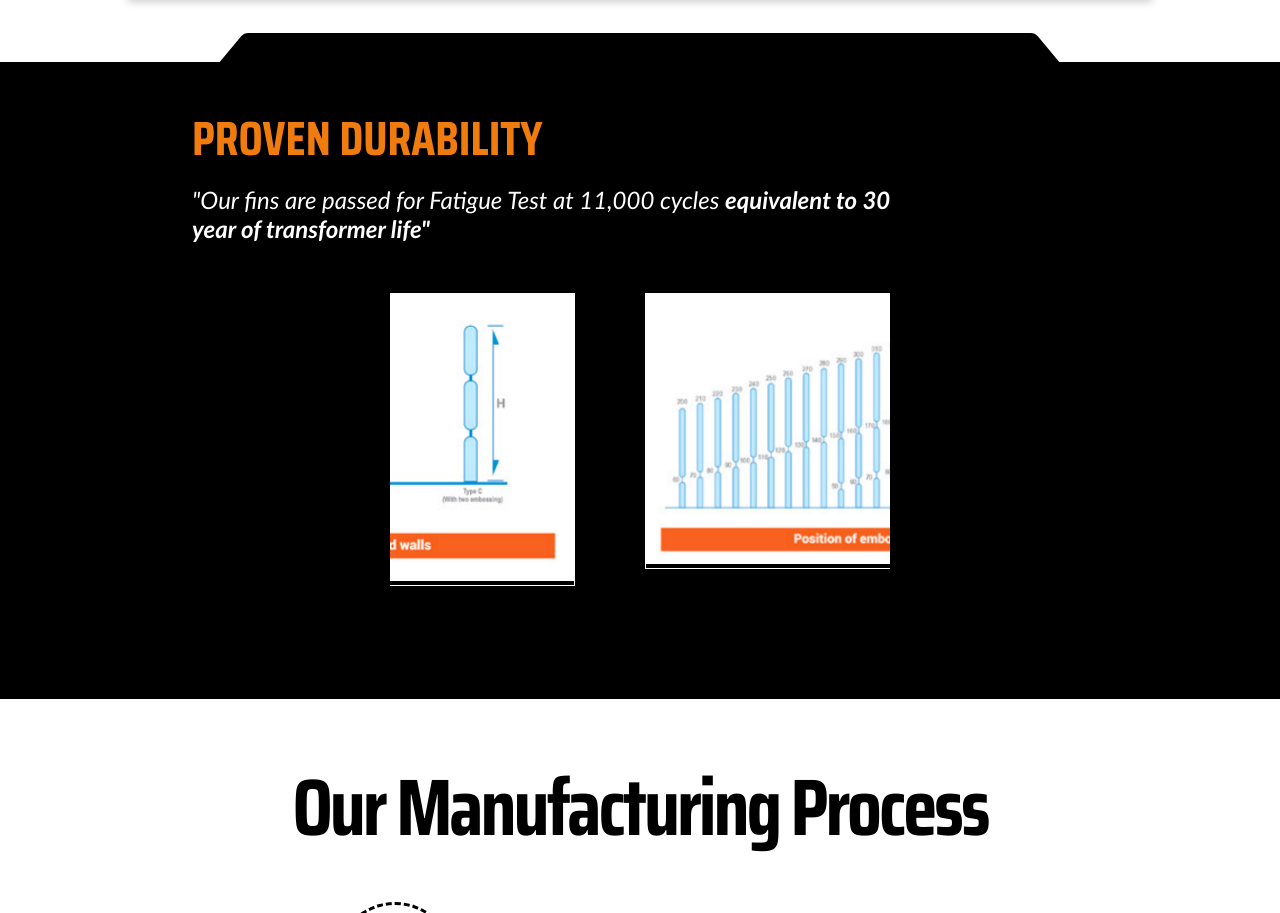
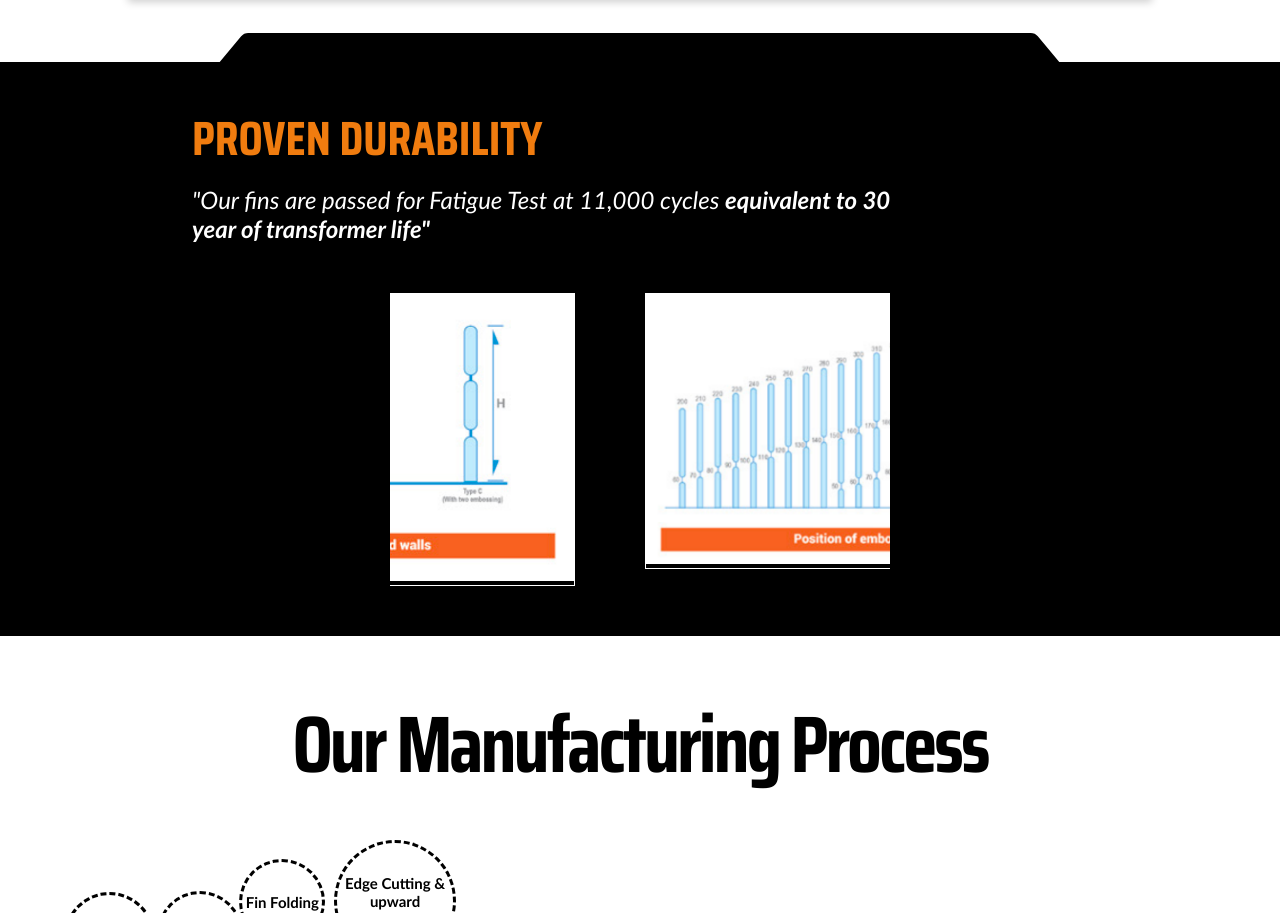
Before and after one commit to naveenbishwas/Tashe-new, a Next.js app: page /product/coruggated in a window 1280 px wide. Shown: the part 1784-2697 px from the top of the page. Built offline with nearby package versions, Linux system fonts and the light colour scheme; a web font is replaced by a local one.

Commit message:
more changes

```diff
--- a/src/app/product/coruggated/coruggated.css
+++ b/src/app/product/coruggated/coruggated.css
@@ -115,6 +115,10 @@ tfoot td {
 
 .section-top-bottom {
   margin-left: 70px;
+}
+
+.section-one-df {
+  padding-bottom: 2%;
 }
 
 #durab {
```
